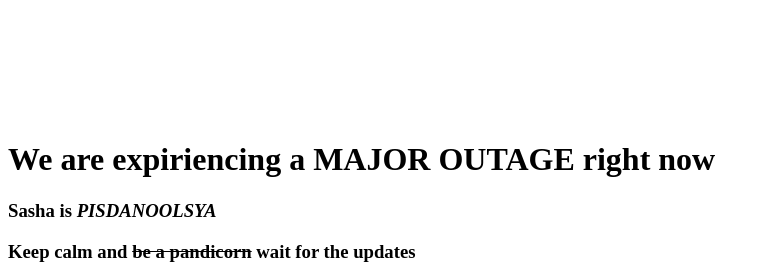
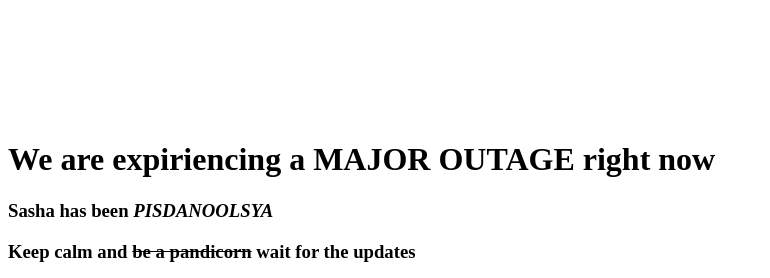
Before and after one commit to irkfap/irkfap.com, a PHP site: page / in a window 1280 px wide. Shown: the part 732-1010 px from the top of the page, without its empty margins (0-770 px from the left). Run offline with PHP 8.4, Linux system fonts and the light colour scheme.

Commit message:
updated status

```diff
--- a/public/index.php
+++ b/public/index.php
@@ -35,7 +35,7 @@ Contact: <a href="mailto:<?php echo $address; ?>"><?php echo $address; ?></a>
 <br><br><br><br><br><br><br><br><br><br>
 
 <h1>We are expiriencing a MAJOR OUTAGE right now</h1>
-<h3>Sasha is <i>PISDANOOLSYA</i></h3>
+<h3>Sasha has been <i>PISDANOOLSYA</i></h3>
 
 <h3>Keep calm and <s>be a pandicorn</s> wait for the updates</h3>
 
```
